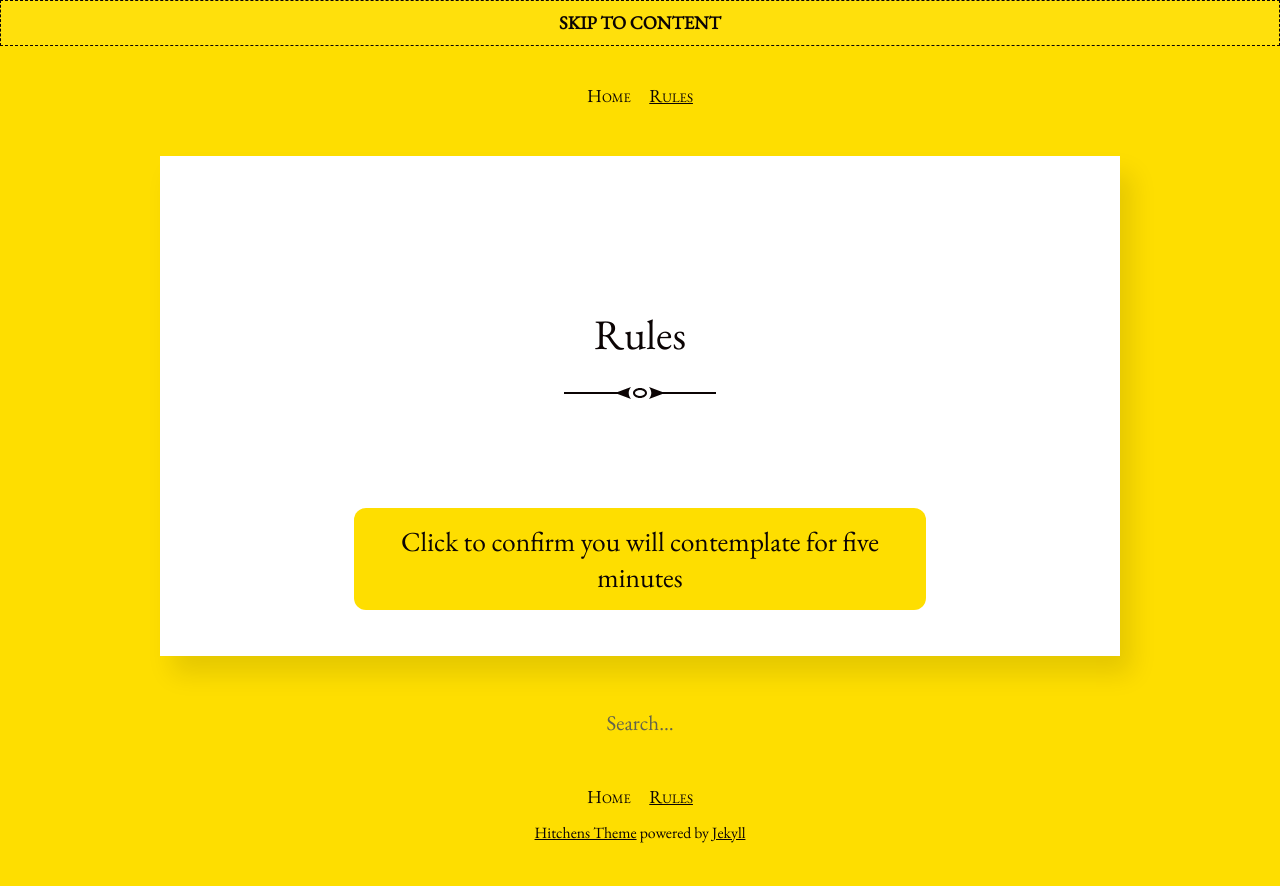
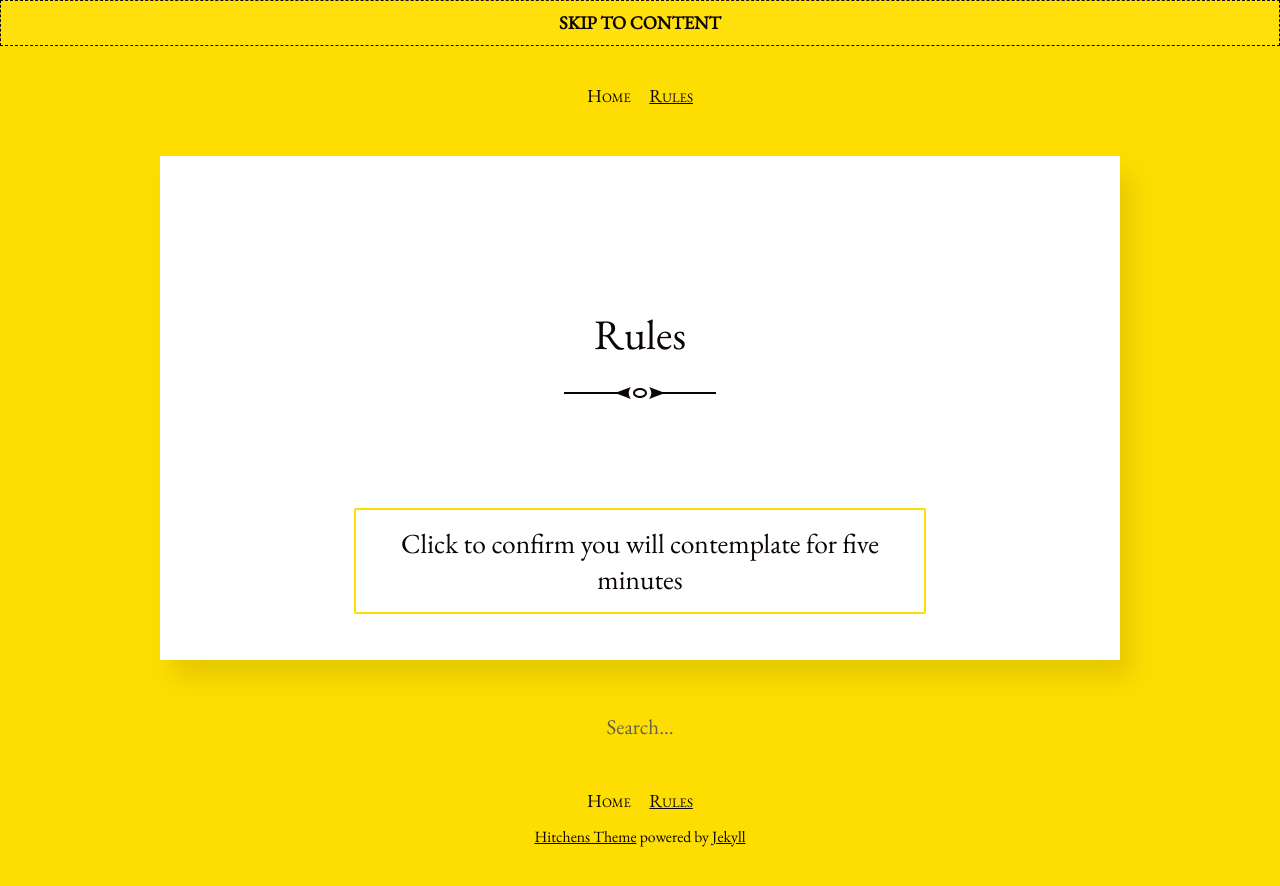
Before and after one commit to zenna/canyoupleaseappreciatethis, a Jekyll site: the page built from rules.md, in a window 1280 px wide. Shown: the top 886 px of the page. Built offline with Jekyll 4.4.1, drawn with Linux system fonts in a browser that asks for light colours.

Commit message:
Update _article.scss

```diff
--- a/_sass/_article.scss
+++ b/_sass/_article.scss
@@ -65,14 +65,14 @@
 }
 
 .button {
-  background-color: $brand-color;
-  border: none;
+  background-color: white;
+  border: 2px solid $brand-color;
   color: $text-color;
   padding: 15px 32px;
   text-align: center;
   text-decoration: none;
   display: inline-block;
-  border-radius: 12px;
+  border-radius: 2px;
   margin: 4px 2px;
   cursor: grab;
   font-family: $font-family;
@@ -80,14 +80,14 @@
 }
 
 .button:hover {
-  background-color: $brand-color;
-  border: none;
+  background-color: white;
+  border: 2px solid $brand-color;
   color: $text-color;
   padding: 15px 32px;
   text-align: center;
   text-decoration: none;
   display: inline-block;
-  border-radius: 12px;
+  border-radius: 2px;
   margin: 4px 2px;
   cursor: grab;
   font-family: $font-family;
```
